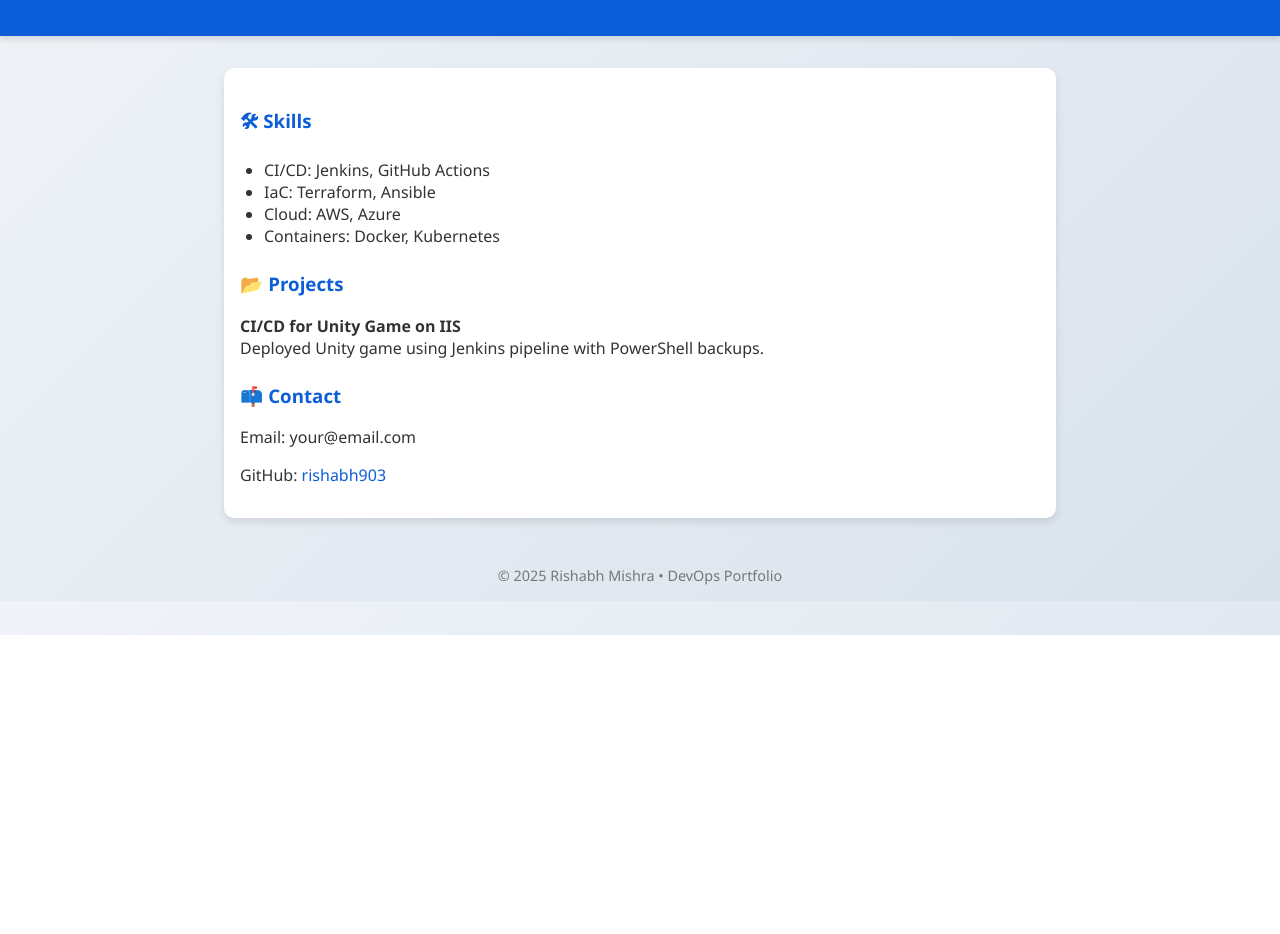
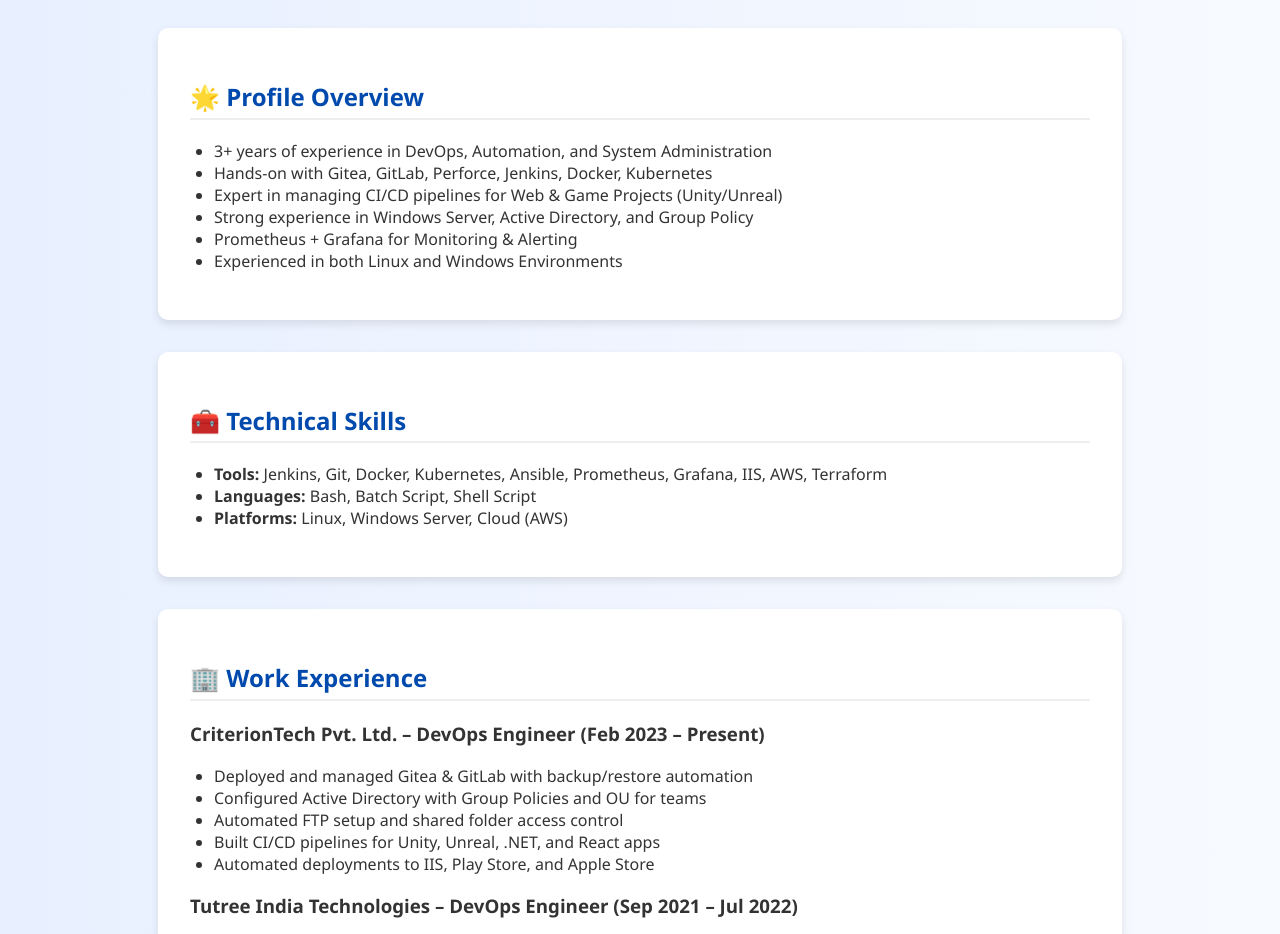
Before and after one commit to rishabh903/RishabhMishra, a plain HTML site: page index.html in a window 1280 px wide. Shown: the part 165-1099 px from the top of the page. Before the commit the page ends 800 px from the top, so only its background shows below. Drawn offline with Linux system fonts and the light colour scheme.

Commit message:
resume updated in portfolio

```diff
--- a/index.html
+++ b/index.html
@@ -1,96 +1,129 @@
 <!DOCTYPE html>
 <html lang="en">
 <head>
-  <meta charset="UTF-8">
-  <meta name="viewport" content="width=device-width, initial-scale=1.0">
-  <title>Rishabh Mishra - DevOps Engineer</title>
+  <meta charset="UTF-8" />
+  <meta name="viewport" content="width=device-width, initial-scale=1.0"/>
+  <title>Rishabh Mishra | DevOps Engineer Portfolio</title>
   <style>
     body {
       font-family: 'Segoe UI', Tahoma, Geneva, Verdana, sans-serif;
-      background: linear-gradient(135deg, #f0f4f8, #d9e2ec);
       margin: 0;
       padding: 0;
+      background: linear-gradient(to right, #e8f0ff, #f7faff);
       color: #333;
     }
-
     header {
-      background-color: #0b5ed7;
+      background-color: #004aad;
       color: white;
+      padding: 2rem 1rem;
       text-align: center;
-      padding: 2rem 1rem;
-      box-shadow: 0 4px 6px rgba(0,0,0,0.1);
     }
-
     header h1 {
-      margin-bottom: 0.3rem;
+      margin: 0 0 0.5rem;
     }
-
-    header h2 {
-      font-weight: normal;
-    }
-
-    .container {
-      max-width: 800px;
+    section {
+      max-width: 900px;
       margin: 2rem auto;
-      padding: 1rem;
       background: white;
+      padding: 2rem;
       border-radius: 10px;
       box-shadow: 0 4px 8px rgba(0,0,0,0.1);
     }
-
-    h3 {
-      color: #0b5ed7;
-      margin-top: 1.5rem;
+    h2 {
+      color: #004aad;
+      border-bottom: 2px solid #eee;
+      padding-bottom: 0.3rem;
     }
-
     ul {
       padding-left: 1.5rem;
     }
-
-    a {
-      color: #0b5ed7;
-      text-decoration: none;
+    .contact p, a {
+      font-size: 1rem;
+      color: #004aad;
     }
-
-    a:hover {
-      text-decoration: underline;
-    }
-
     footer {
       text-align: center;
       padding: 1rem;
-      margin-top: 2rem;
       font-size: 0.9rem;
-      color: #777;
+      color: #666;
+      margin-bottom: 1rem;
     }
   </style>
 </head>
 <body>
   <header>
-    <h1>Hi, I'm Rishabh 👋</h1>
-    <h2>🚀 DevOps Engineer</h2>
+    <h1>Rishabh Mishra 👨‍💻</h1>
+    <p>🚀 DevOps Engineer | 3+ Years Experience | CI/CD | Cloud | Automation</p>
   </header>
 
-  <div class="container">
-    <h3>🛠 Skills</h3>
+  <section>
+    <h2>🌟 Profile Overview</h2>
     <ul>
-      <li>CI/CD: Jenkins, GitHub Actions</li>
-      <li>IaC: Terraform, Ansible</li>
-      <li>Cloud: AWS, Azure</li>
-      <li>Containers: Docker, Kubernetes</li>
+      <li>3+ years of experience in DevOps, Automation, and System Administration</li>
+      <li>Hands-on with Gitea, GitLab, Perforce, Jenkins, Docker, Kubernetes</li>
+      <li>Expert in managing CI/CD pipelines for Web & Game Projects (Unity/Unreal)</li>
+      <li>Strong experience in Windows Server, Active Directory, and Group Policy</li>
+      <li>Prometheus + Grafana for Monitoring & Alerting</li>
+      <li>Experienced in both Linux and Windows Environments</li>
+    </ul>
+  </section>
+
+  <section>
+    <h2>🧰 Technical Skills</h2>
+    <ul>
+      <li><strong>Tools:</strong> Jenkins, Git, Docker, Kubernetes, Ansible, Prometheus, Grafana, IIS, AWS, Terraform</li>
+      <li><strong>Languages:</strong> Bash, Batch Script, Shell Script</li>
+      <li><strong>Platforms:</strong> Linux, Windows Server, Cloud (AWS)</li>
+    </ul>
+  </section>
+
+  <section>
+    <h2>🏢 Work Experience</h2>
+
+    <h3>CriterionTech Pvt. Ltd. – DevOps Engineer (Feb 2023 – Present)</h3>
+    <ul>
+      <li>Deployed and managed Gitea & GitLab with backup/restore automation</li>
+      <li>Configured Active Directory with Group Policies and OU for teams</li>
+      <li>Automated FTP setup and shared folder access control</li>
+      <li>Built CI/CD pipelines for Unity, Unreal, .NET, and React apps</li>
+      <li>Automated deployments to IIS, Play Store, and Apple Store</li>
     </ul>
 
-    <h3>📂 Projects</h3>
-    <p><strong>CI/CD for Unity Game on IIS</strong><br>
-    Deployed Unity game using Jenkins pipeline with PowerShell backups.</p>
+    <h3>Tutree India Technologies – DevOps Engineer (Sep 2021 – Jul 2022)</h3>
+    <ul>
+      <li>Designed infra diagrams & participated in project planning</li>
+      <li>Set up Kubernetes clusters and Dockerized applications</li>
+      <li>Implemented Jenkins pipelines for automation & deployments</li>
+      <li>Used Prometheus & Grafana for monitoring and alerting</li>
+    </ul>
+  </section>
 
-    <h3>📫 Contact</h3>
-    <p>Email: your@email.com</p>
+  <section>
+    <h2>📜 Certifications</h2>
+    <ul>
+      <li>Red Hat Certified System Administrator (RHCSA) – ID: 190-034-793</li>
+    </ul>
+  </section>
+
+  <section>
+    <h2>📚 Trainings</h2>
+    <ul>
+      <li><strong>Hybrid Multi Cloud:</strong> AWS, Terraform, EC2, VPC, IAM (45 Days)</li>
+      <li><strong>DevOps Assembly Line:</strong> CI/CD, Monitoring, Troubleshooting (2 Months)</li>
+      <li><strong>Summer Training:</strong> RedHat, Jenkins, Docker, Git, ML, AR (45 Days)</li>
+    </ul>
+  </section>
+
+  <section class="contact">
+    <h2>📫 Contact</h2>
+    <p>Email: <a href="mailto:mishrarishabh903@gmail.com">mishrarishabh903@gmail.com</a></p>
     <p>GitHub: <a href="https://github.com/rishabh903" target="_blank">rishabh903</a></p>
-  </div>
+    <p>Location: Rewa, Madhya Pradesh, India</p>
+    <p>Phone: +91-8319332287</p>
+  </section>
 
   <footer>
-    © 2025 Rishabh Mishra • DevOps Portfolio
+    © 2025 Rishabh Mishra • DevOps Portfolio Website
   </footer>
 </body>
 </html>
```
